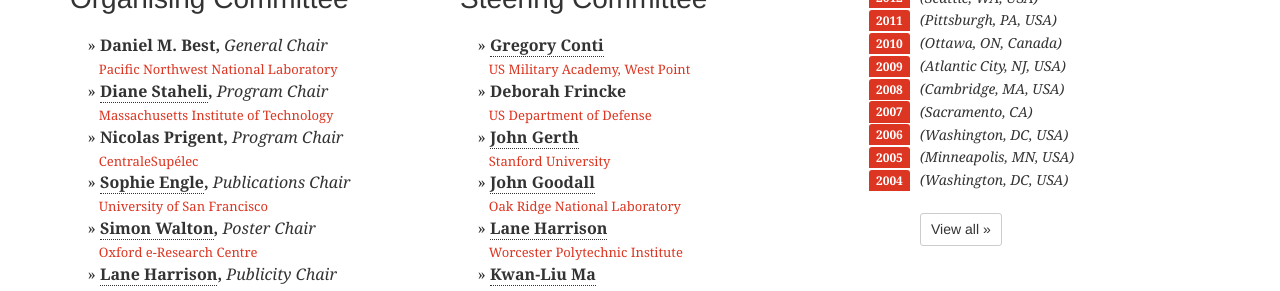
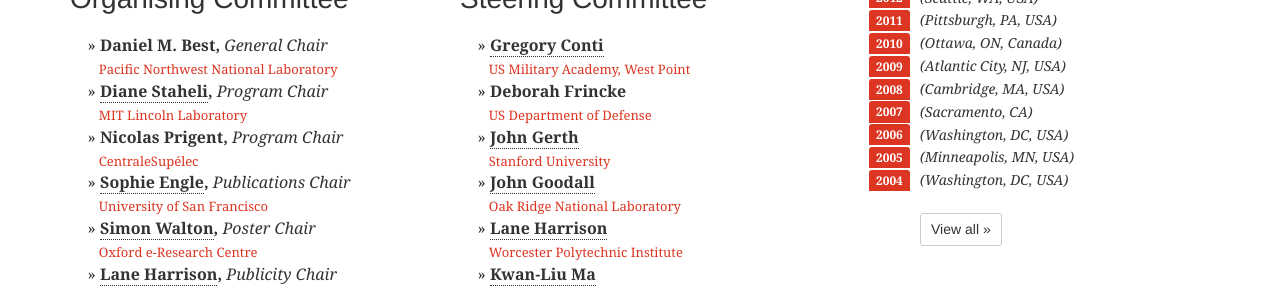
Before and after one commit to simonwalton/simonwalton.github.io_, a Jekyll site: the page built from index.html, in a window 1280 px wide and 1308 px high. Shown: the part 771-1062 px from the top of the window. Built offline with Jekyll 4.4.1, drawn with Linux system fonts in a browser that asks for light colours.

```diff
--- a/_data/committee.yml
+++ b/_data/committee.yml
@@ -4,7 +4,7 @@
 
 - name: Diane Staheli
   role: Program Chair
-  affiliation: Massachusetts Institute of Technology
+  affiliation: MIT Lincoln Laboratory
   url: https://www.ll.mit.edu/mission/cybersec/cybersec-bios/staheli-bio.html
 
 - name: Nicolas Prigent
```
Also changed, not shown: sponsorship/index.html (added, +7 -0 lines), 4 other files.
